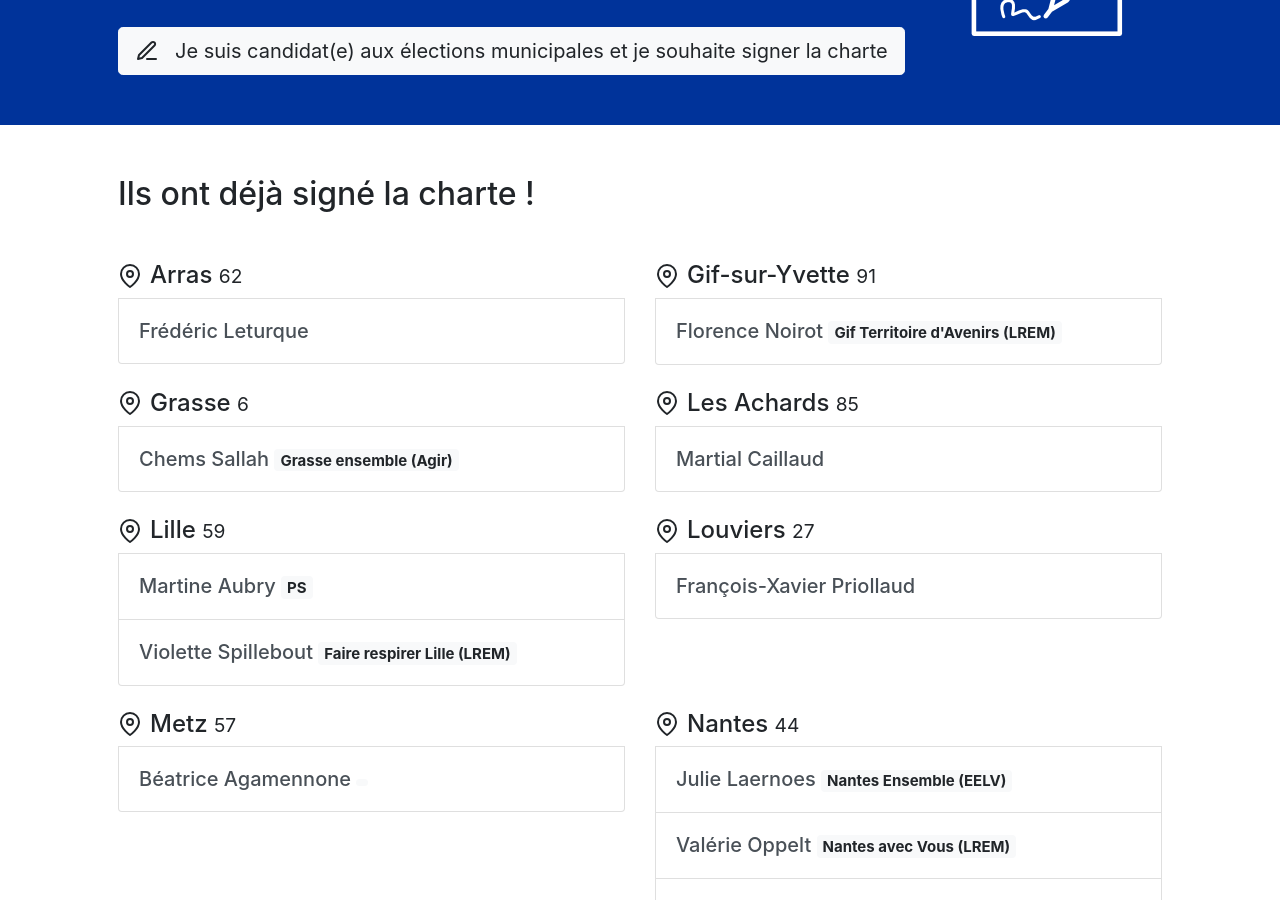
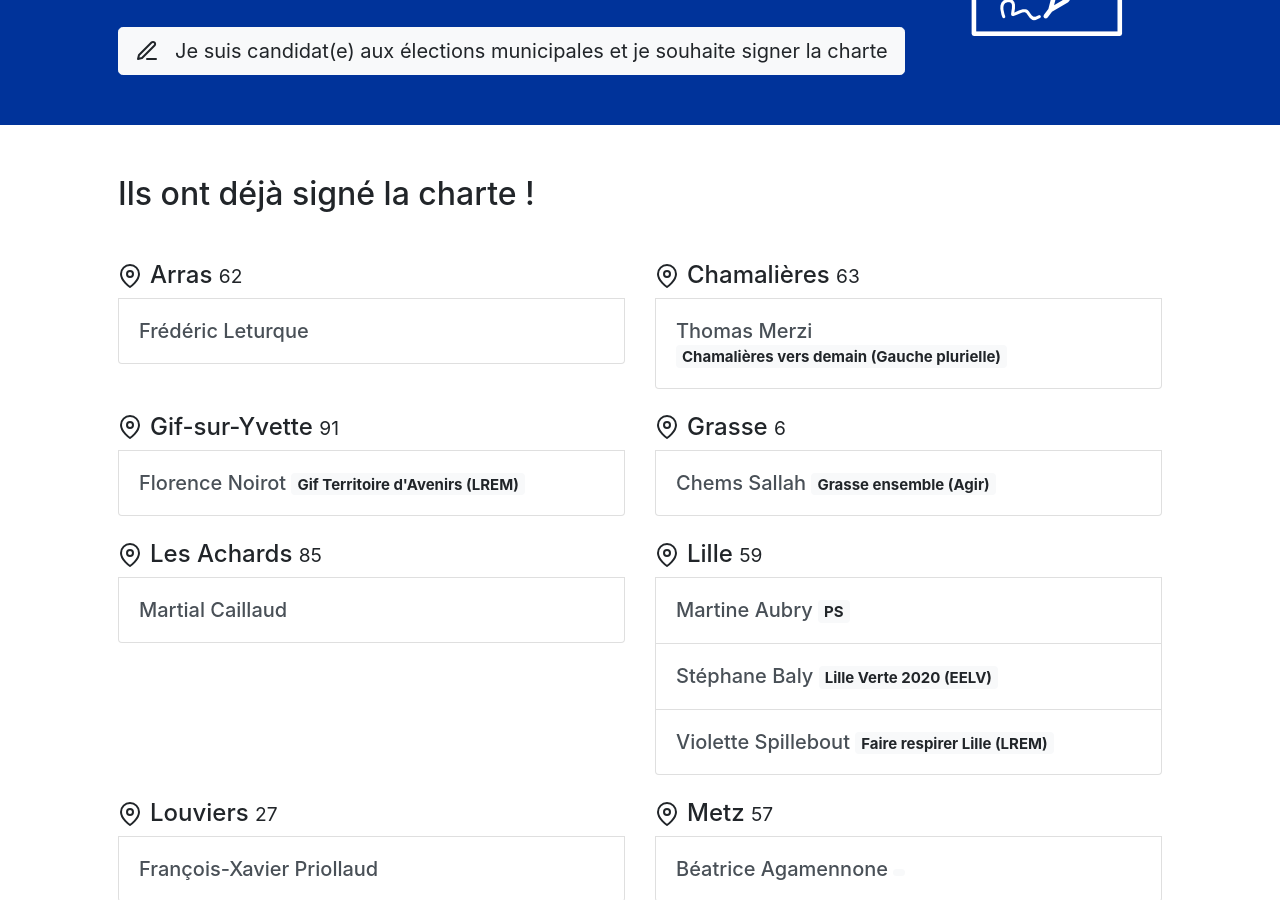
Before and after one commit to jeuneseuropeens/ville-europeenne, a Jekyll site: the page built from index.html, in a window 1280 px wide and 900 px high, scrolled down 2334 px. Built offline with Jekyll 4.4.1, drawn with Linux system fonts in a browser that asks for light colours; some web fonts are replaced; a script that is not in the unit is left out; some of the changed text lies outside the part shown.

Commit message:
Update Configuration “signataires”

```diff
--- a/_data/signataires.yml
+++ b/_data/signataires.yml
@@ -121,3 +121,25 @@
     nom: Naudeau
     prenom: Philippe
     ville: Richelieu
+  - departement: '76'
+    liste: Inventons Sotteville
+    nom: Eastabrook
+    prenom: Jean
+    ville: Sotteville-Lès-Rouen
+  - departement: '76'
+    liste: 'Rassemblée, Sotteville avance !'
+    nom: Pane
+    prenom: Luce
+    ville: Sotteville-Lès-Rouen
+  - departement: '63'
+    etiquette: Gauche plurielle
+    liste: Chamalières vers demain
+    nom: Merzi
+    prenom: Thomas
+    ville: Chamalières
+  - departement: '59'
+    etiquette: EELV
+    liste: Lille Verte 2020
+    nom: Baly
+    prenom: Stéphane
+    ville: Lille
```
